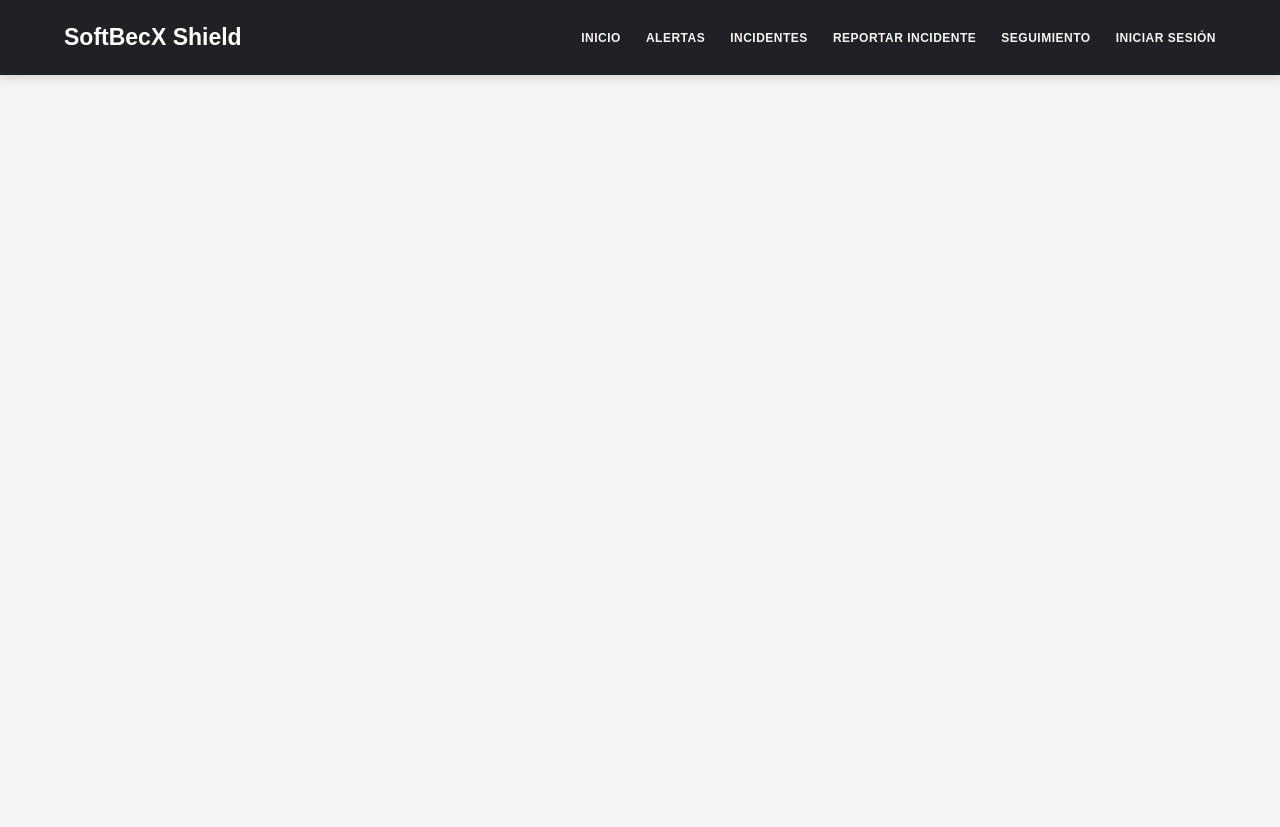
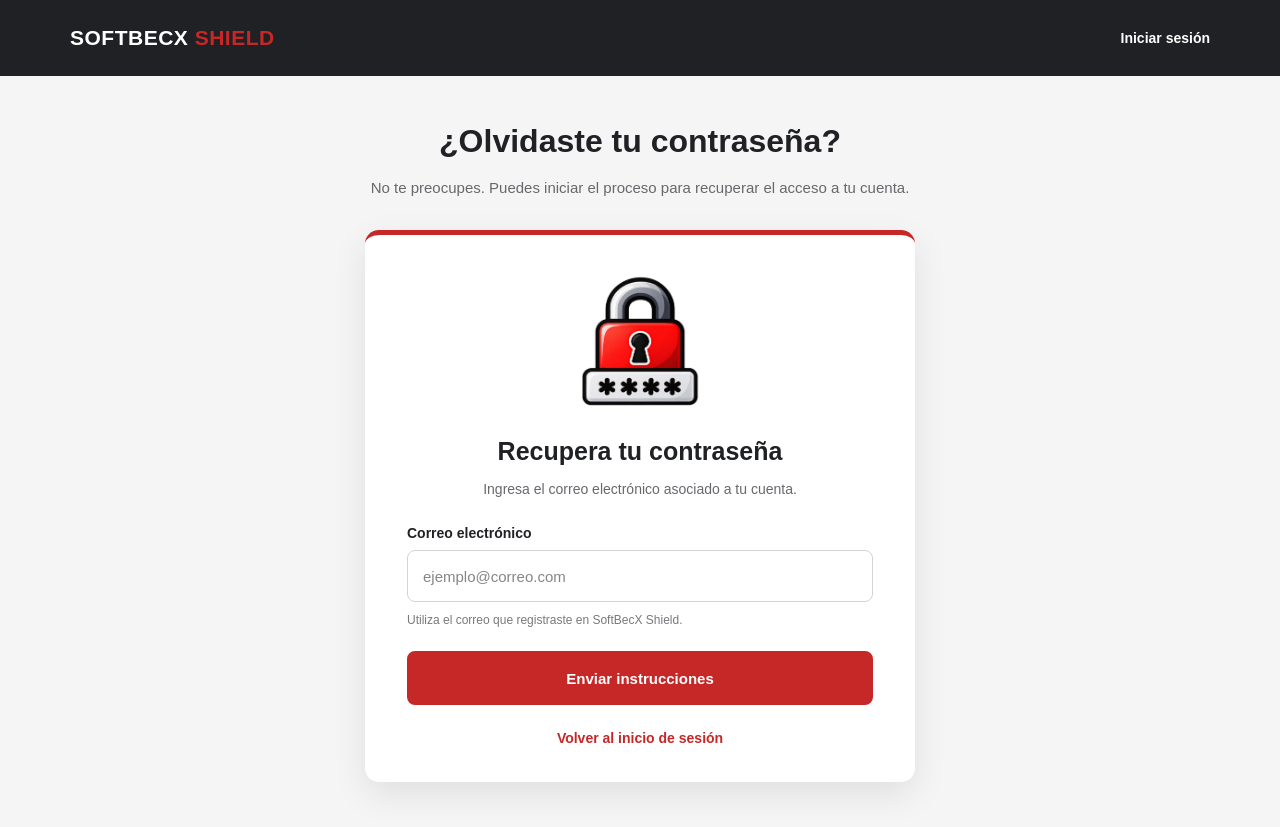
Before and after one commit to andressfbecerra/softbecx-shield-frontend, a React (Vite) app: page /recuperar in a window 1280 px wide. Before the commit the page ends 800 px from the top, so only its background shows below. Built offline with nearby package versions, Linux system fonts and the light colour scheme.

Commit message:
feat(frontend): implementar pagina de recuperacion de contrasena

```diff
--- a/src/App.jsx
+++ b/src/App.jsx
@@ -7,6 +7,7 @@ import ReportarIncidentePage from './pages/ReportarIncidentePage'
 import SeguimientoPage from './pages/SeguimientoPage'
 import LoginPage from './pages/LoginPage'
 import RegistroPage from './pages/RegistroPage'
+import RecuperarContrasenaPage from './pages/RecuperarContrasenaPage'
 import './App.css'
 
 function obtenerSeguimientoInicial() {
@@ -85,7 +86,8 @@ function App() {
 
   const ocultarHeader =
     location.pathname === '/login' ||
-    location.pathname === '/registro'
+    location.pathname === '/registro' ||
+    location.pathname === '/recuperar'
 
   return (
     <>
@@ -128,6 +130,11 @@ function App() {
           path="/registro"
           element={<RegistroPage />}
         />
+
+        <Route
+          path="/recuperar"
+          element={<RecuperarContrasenaPage />}
+        />
       </Routes>
     </>
   )
--- /dev/null
+++ b/src/pages/RecuperarContrasena.css
@@ -0,0 +1,342 @@
+
+/* ========================================
+   PÁGINA DE RECUPERACIÓN
+======================================== */
+
+.pagina-recuperacion {
+  width: 100%;
+  min-height: 100vh;
+  color: #202124;
+  background-color: #F5F5F5;
+  font-family: Arial, Helvetica, sans-serif;
+}
+
+/* ========================================
+   ENCABEZADO
+======================================== */
+
+.encabezado-recuperacion {
+  width: 100%;
+  min-height: 76px;
+  display: flex;
+  align-items: center;
+  background-color: #202124;
+}
+
+.contenedor-header-recuperacion {
+  width: 100%;
+  max-width: 1200px;
+  margin: 0 auto;
+  padding: 15px 30px;
+  display: flex;
+  justify-content: space-between;
+  align-items: center;
+  gap: 20px;
+}
+
+.logo-recuperacion {
+  color: #FFFFFF;
+  font-size: 21px;
+  font-weight: 900;
+  letter-spacing: 0.5px;
+  text-decoration: none;
+}
+
+.logo-recuperacion span {
+  color: #C62828;
+}
+
+.enlace-inicio-recuperacion {
+  color: #FFFFFF;
+  font-size: 14px;
+  font-weight: 700;
+  text-decoration: none;
+}
+
+.enlace-inicio-recuperacion:hover {
+  color: #FF3838;
+}
+
+/* ========================================
+   CONTENIDO PRINCIPAL
+======================================== */
+
+.contenido-recuperacion {
+  width: 100%;
+  min-height: calc(100vh - 76px);
+  display: flex;
+  justify-content: center;
+  align-items: center;
+  padding: 45px 20px;
+}
+
+.contenedor-recuperacion {
+  width: 100%;
+  max-width: 850px;
+}
+
+/* ========================================
+   INTRODUCCIÓN
+======================================== */
+
+.introduccion-recuperacion {
+  margin-bottom: 30px;
+  text-align: center;
+}
+
+.introduccion-recuperacion h1 {
+  margin-bottom: 12px;
+  color: #202124;
+  font-size: 32px;
+  line-height: 1.3;
+}
+
+.introduccion-recuperacion p {
+  max-width: 580px;
+  margin: 0 auto;
+  color: #66686C;
+  font-size: 15px;
+  line-height: 1.7;
+}
+
+/* ========================================
+   TARJETA
+======================================== */
+
+.tarjeta-recuperacion {
+  width: 100%;
+  max-width: 550px;
+  margin: 0 auto;
+  padding: 35px 42px;
+  background-color: #FFFFFF;
+  border-top: 5px solid #C62828;
+  border-radius: 14px;
+  box-shadow: 0 12px 35px rgba(0, 0, 0, 0.09);
+  text-align: center;
+}
+
+/* ========================================
+   IMAGEN
+======================================== */
+
+.imagen-recuperacion {
+  width: 100%;
+  height: 145px;
+  display: flex;
+  justify-content: center;
+  align-items: center;
+  margin-bottom: 22px;
+}
+
+.imagen-recuperacion img {
+  max-width: 180px;
+  max-height: 145px;
+  width: auto;
+  height: auto;
+  object-fit: contain;
+}
+
+/* ========================================
+   TEXTO DE LA TARJETA
+======================================== */
+
+.tarjeta-recuperacion h2 {
+  margin-bottom: 12px;
+  color: #202124;
+  font-size: 25px;
+}
+
+.descripcion-recuperacion {
+  margin-bottom: 25px;
+  color: #66686C;
+  font-size: 14px;
+  line-height: 1.6;
+}
+
+/* ========================================
+   FORMULARIO
+======================================== */
+
+#formulario-recuperacion {
+  display: flex;
+  flex-direction: column;
+  gap: 22px;
+  text-align: left;
+}
+
+.grupo-campo-recuperacion label {
+  display: block;
+  margin-bottom: 9px;
+  color: #202124;
+  font-size: 14px;
+  font-weight: 700;
+}
+
+.grupo-campo-recuperacion input {
+  width: 100%;
+  min-height: 52px;
+  padding: 13px 15px;
+  color: #202124;
+  background-color: #FFFFFF;
+  border: 1px solid #D3D3D5;
+  border-radius: 8px;
+  font-size: 15px;
+}
+
+.grupo-campo-recuperacion input::placeholder {
+  color: #858589;
+}
+
+.grupo-campo-recuperacion input:focus {
+  border: 2px solid #C62828;
+  outline: none;
+  box-shadow: none;
+}
+
+.ayuda-campo-recuperacion {
+  display: block;
+  margin-top: 9px;
+  color: #77797D;
+  font-size: 12px;
+  line-height: 1.5;
+}
+
+/* ========================================
+   BOTÓN
+======================================== */
+
+.boton-recuperacion {
+  width: 100%;
+  min-height: 54px;
+  padding: 14px 20px;
+  color: #FFFFFF;
+  background-color: #C62828;
+  border: 2px solid #C62828;
+  border-radius: 8px;
+  cursor: pointer;
+  font-size: 15px;
+  font-weight: 700;
+  transition: background-color 0.2s, transform 0.2s;
+}
+
+.boton-recuperacion:hover {
+  background-color: #A51F1F;
+  border-color: #A51F1F;
+  transform: translateY(-1px);
+}
+
+/* ========================================
+   MENSAJE
+======================================== */
+
+.mensaje-recuperacion {
+  margin-top: 20px;
+  margin-bottom: 0;
+  padding: 12px;
+  color: #26733D;
+  background-color: #E5F4E9;
+  border: 1px solid #B7DCC1;
+  border-radius: 8px;
+  font-size: 13px;
+  line-height: 1.6;
+}
+
+/* ========================================
+   ENLACE DE REGRESO
+======================================== */
+
+.volver-recuperacion {
+  display: inline-block;
+  margin-top: 25px;
+  color: #C62828;
+  font-size: 14px;
+  font-weight: 700;
+  text-decoration: none;
+}
+
+.volver-recuperacion:hover {
+  color: #A51F1F;
+  text-decoration: underline;
+}
+
+/* ========================================
+   ACCESIBILIDAD
+======================================== */
+
+.pagina-recuperacion a:focus-visible,
+.pagina-recuperacion button:focus-visible {
+  outline: 3px solid #C62828;
+  outline-offset: 3px;
+}
+
+/* ========================================
+   DISEÑO ADAPTABLE
+======================================== */
+
+@media (max-width: 600px) {
+  .contenedor-header-recuperacion {
+    padding: 15px 18px;
+  }
+
+  .logo-recuperacion {
+    font-size: 18px;
+  }
+
+  .contenido-recuperacion {
+    min-height: calc(100vh - 76px);
+    align-items: flex-start;
+    padding: 35px 15px;
+  }
+
+  .introduccion-recuperacion h1 {
+    font-size: 26px;
+  }
+
+  .introduccion-recuperacion p {
+    font-size: 14px;
+  }
+
+  .tarjeta-recuperacion {
+    padding: 28px 22px;
+  }
+
+  .imagen-recuperacion {
+    height: 120px;
+  }
+
+  .imagen-recuperacion img {
+    max-width: 150px;
+    max-height: 120px;
+  }
+
+  .tarjeta-recuperacion h2 {
+    font-size: 22px;
+  }
+}
+
+@media (max-width: 360px) {
+  .contenedor-header-recuperacion {
+    padding: 14px 12px;
+  }
+
+  .logo-recuperacion {
+    font-size: 16px;
+  }
+
+  .enlace-inicio-recuperacion {
+    font-size: 12px;
+  }
+
+  .tarjeta-recuperacion {
+    padding: 25px 17px;
+  }
+}
+
+@media (prefers-reduced-motion: reduce) {
+  .pagina-recuperacion *,
+  .pagina-recuperacion *::before,
+  .pagina-recuperacion *::after {
+    scroll-behavior: auto !important;
+    transition-duration: 0.01ms !important;
+  }
+}
--- /dev/null
+++ b/src/pages/RecuperarContrasenaPage.jsx
@@ -0,0 +1,119 @@
+
+import { useState } from 'react'
+import { Link } from 'react-router-dom'
+import './RecuperarContrasena.css'
+
+function RecuperarContrasenaPage() {
+  const [correo, setCorreo] = useState('')
+  const [mensaje, setMensaje] = useState('')
+
+  function manejarRecuperacion(evento) {
+    evento.preventDefault()
+
+    setMensaje(
+      'La recuperación real todavía no está habilitada. No se ha enviado ningún correo.'
+    )
+  }
+
+  return (
+    <main className="pagina-recuperacion">
+      <header className="encabezado-recuperacion">
+        <div className="contenedor-header-recuperacion">
+          <Link className="logo-recuperacion" to="/">
+            SOFTBECX <span>SHIELD</span>
+          </Link>
+
+          <Link
+            className="enlace-inicio-recuperacion"
+            to="/login"
+          >
+            Iniciar sesión
+          </Link>
+        </div>
+      </header>
+
+      <section className="contenido-recuperacion">
+        <div className="contenedor-recuperacion">
+          <div className="introduccion-recuperacion">
+            <h1>¿Olvidaste tu contraseña?</h1>
+
+            <p>
+              No te preocupes. Puedes iniciar el proceso para recuperar
+              el acceso a tu cuenta.
+            </p>
+          </div>
+
+          <div className="tarjeta-recuperacion">
+            <div className="imagen-recuperacion">
+              <img
+                src="/img/contrasena.png"
+                alt="Ilustración de recuperación de contraseña"
+              />
+            </div>
+
+            <h2>Recupera tu contraseña</h2>
+
+            <p className="descripcion-recuperacion">
+              Ingresa el correo electrónico asociado a tu cuenta.
+            </p>
+
+            <form
+              id="formulario-recuperacion"
+              onSubmit={manejarRecuperacion}
+            >
+              <div className="grupo-campo-recuperacion">
+                <label htmlFor="correo-recuperacion">
+                  Correo electrónico
+                </label>
+
+                <input
+                  type="email"
+                  id="correo-recuperacion"
+                  name="correo"
+                  placeholder="ejemplo@correo.com"
+                  autoComplete="email"
+                  value={correo}
+                  onChange={(evento) => {
+                    setCorreo(evento.target.value)
+                    setMensaje('')
+                  }}
+                  required
+                />
+
+                <small className="ayuda-campo-recuperacion">
+                  Utiliza el correo que registraste en SoftBecX Shield.
+                </small>
+              </div>
+
+              <button
+                className="boton-recuperacion"
+                type="submit"
+              >
+                Enviar instrucciones
+              </button>
+            </form>
+
+            {mensaje && (
+              <p
+                className="mensaje-recuperacion"
+                role="status"
+                aria-live="polite"
+              >
+                {mensaje}
+              </p>
+            )}
+
+            <Link
+              className="volver-recuperacion"
+              to="/login"
+            >
+              Volver al inicio de sesión
+            </Link>
+          </div>
+        </div>
+      </section>
+    </main>
+  )
+}
+
+export default RecuperarContrasenaPage
```
Also changed, not shown: public/img/contrasena.png (added).
